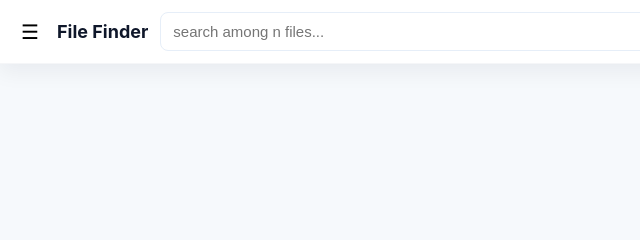
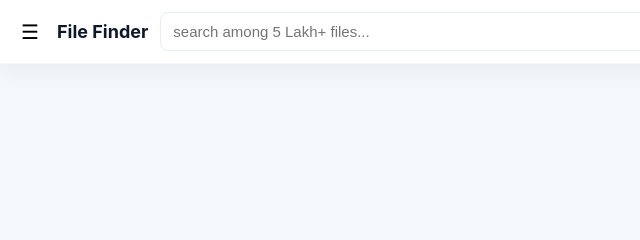
Before and after one commit to priyangania010-collab/File-Finder, a plain HTML site: page static/index.html in a window 1280 px wide. Shown: the top 240 px of the page, 1-641 px from the left. Drawn offline with Linux system fonts and the light colour scheme; no server answers.

Commit message:
Update index.html

```diff
--- a/static/index.html
+++ b/static/index.html
@@ -232,7 +232,7 @@
     <div class="brand">File Finder</div>
 
     <div class="search-area">
-      <input id="searchInput" type="search" placeholder="search among n files..." autocomplete="off" />
+      <input id="searchInput" type="search" placeholder="search among 5 Lakh+ files..." autocomplete="off" />
       <button id="searchBtn">Search</button>
       <div id="suggestions" class="suggestions" style="display:none"></div>
     </div>
```
